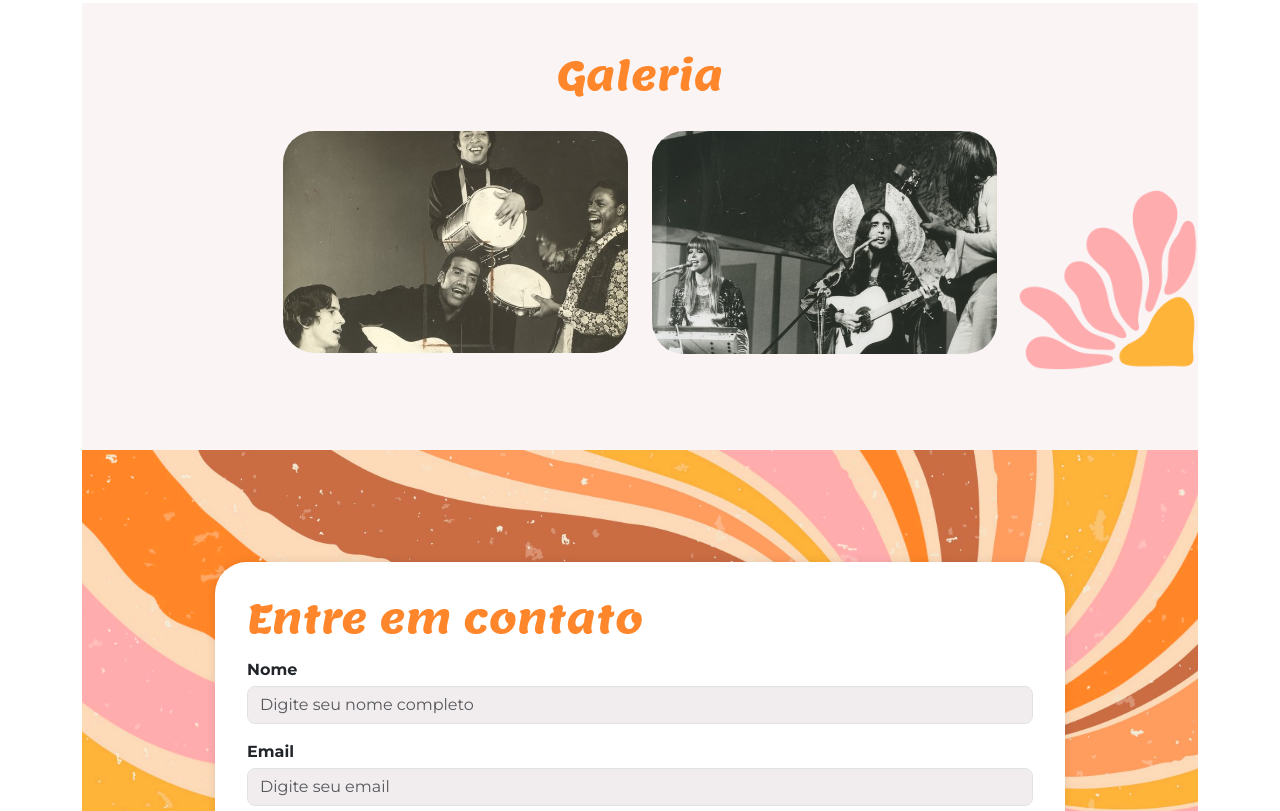
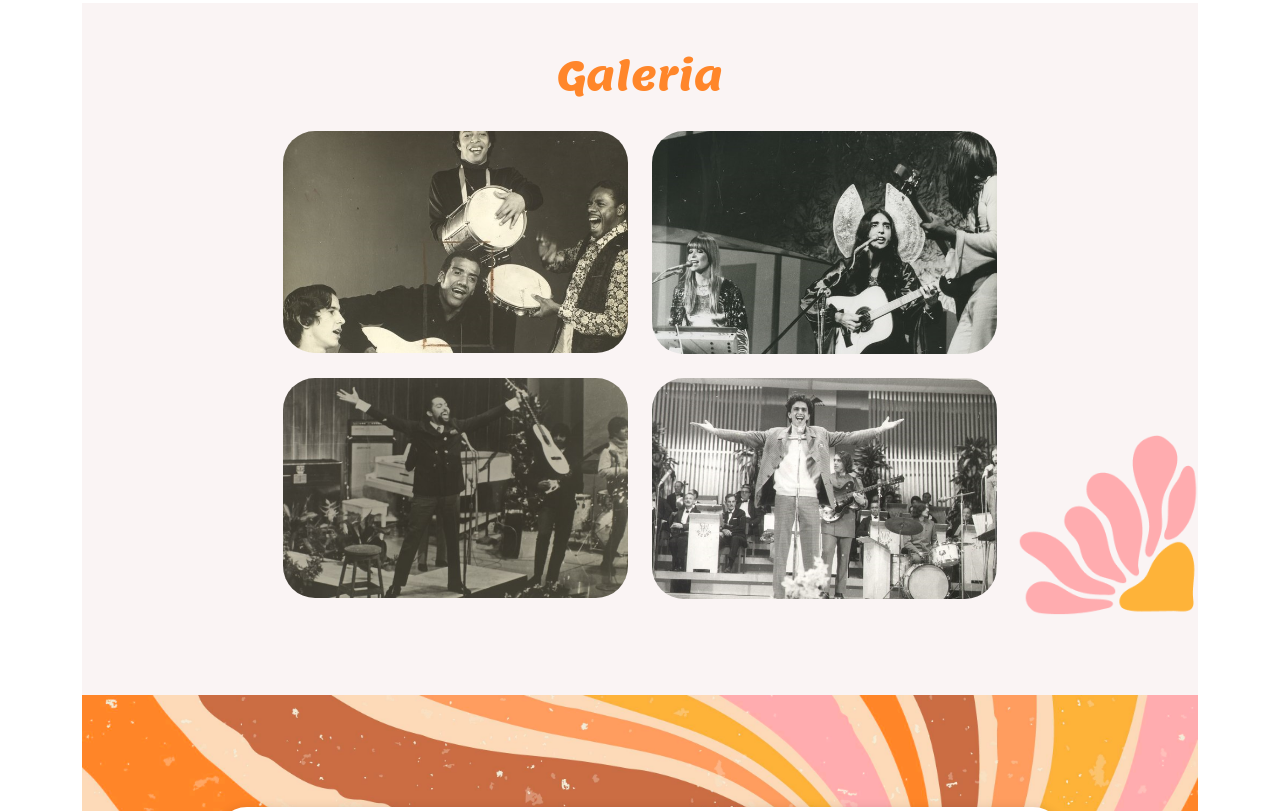
Before and after one commit to Jobapedrosa/tropicalismo, a plain HTML site: page index.html in a window 1280 px wide. Shown: the part 1566-2377 px from the top of the page. Drawn offline with nearby package versions, Linux system fonts and the light colour scheme; a script that the page names is missing.

Commit message:
Add files via upload

```diff
--- a/index.html
+++ b/index.html
@@ -38,6 +38,8 @@
                         class="btn btn-primary btn-lg botao-inicio fw-semibold">Quero
                         conhecer!</a>
                 </div>
+                <img src="img/lossy-page1-640px-Os_Mutantes.tif (1).png" alt="A imagem apresenta o grupo musical Os mutantes, sao tres pessoas cantando em  dois microfones" title="Os mutantes - CC0 Domínio Público / Acervo Arquivo Nacional" class="img-fluid img-inicio">
+
 
             </div>
         </section>
@@ -69,8 +71,18 @@
                             loading="lazy">
                     </div>
                 </div>
-            </div>
+                <div class="row mt-4  justify-content-md-center">
+                    <div class="col-md-4">
+                        <img src="img/lossy-page1-640px-Gilberto_Gil_nos_anos_1960.tif.jpg" class="img-fluid rounded-5" loading="lazy">
+                    </div>
+                    <div class="col-md-4">
+                        <img src="img/lossy-page1-640px-Caetano_Veloso_no_III_Festival_da_Música_Popular.tif.jpg"
+                            class="img-fluid rounded-5" loading="lazy">
+                    </div>
+                </div>
+             </div>
         </section>
+
 
         <section id="contato">
             <div class="container p-5 d-flex justify-content-center">
--- a/styles.css
+++ b/styles.css
@@ -61,9 +61,7 @@ section {
     border-radius: 30px;
     border: none;
     width: 14em;
-    /* Convertido para em aumenta o tamanho da fonte por tabela*/
     height: 3em;
-    /* Convertido para em */
     align-content: center;
 
 }
@@ -136,7 +134,6 @@ h2 {
     font-weight: bold;
 }
 
-/* chama classe do bootstrap para modificar a cor */
 .form-control {
     background-color: #F1EDEF;
 }
```
